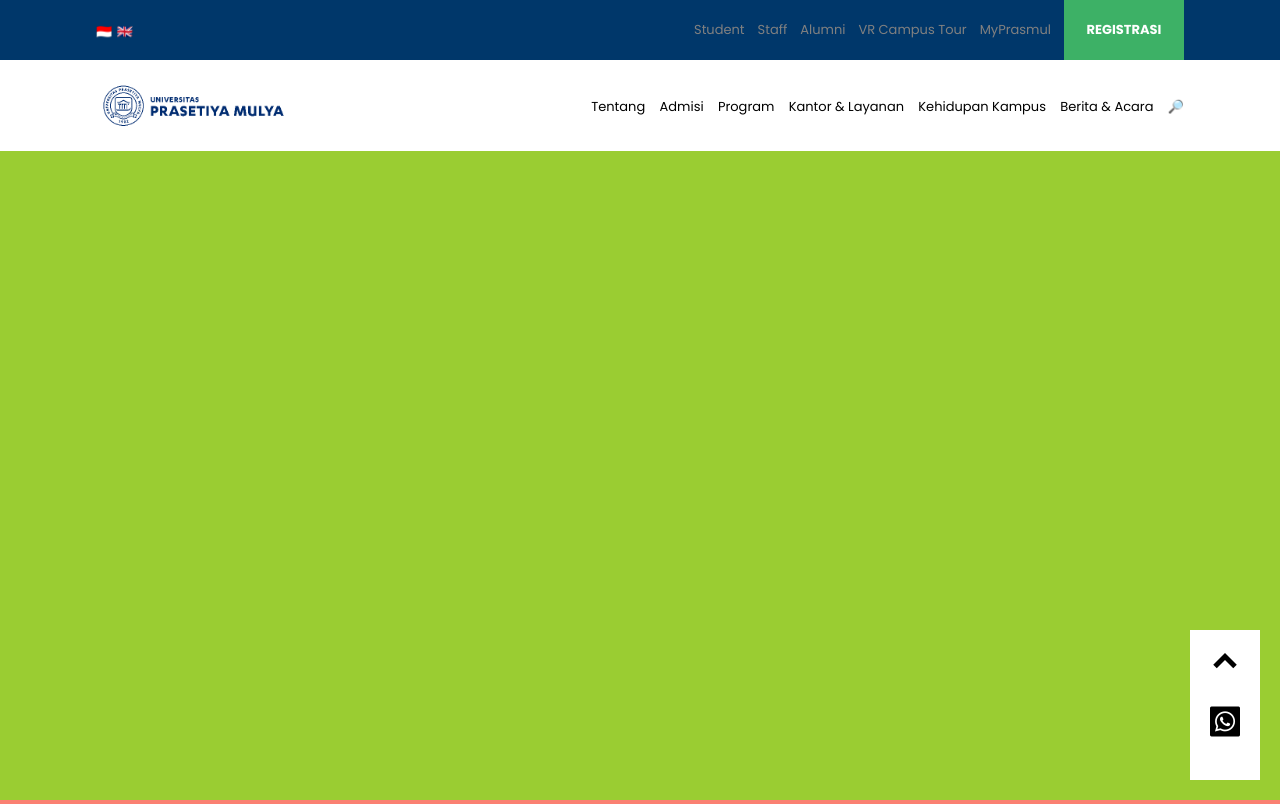
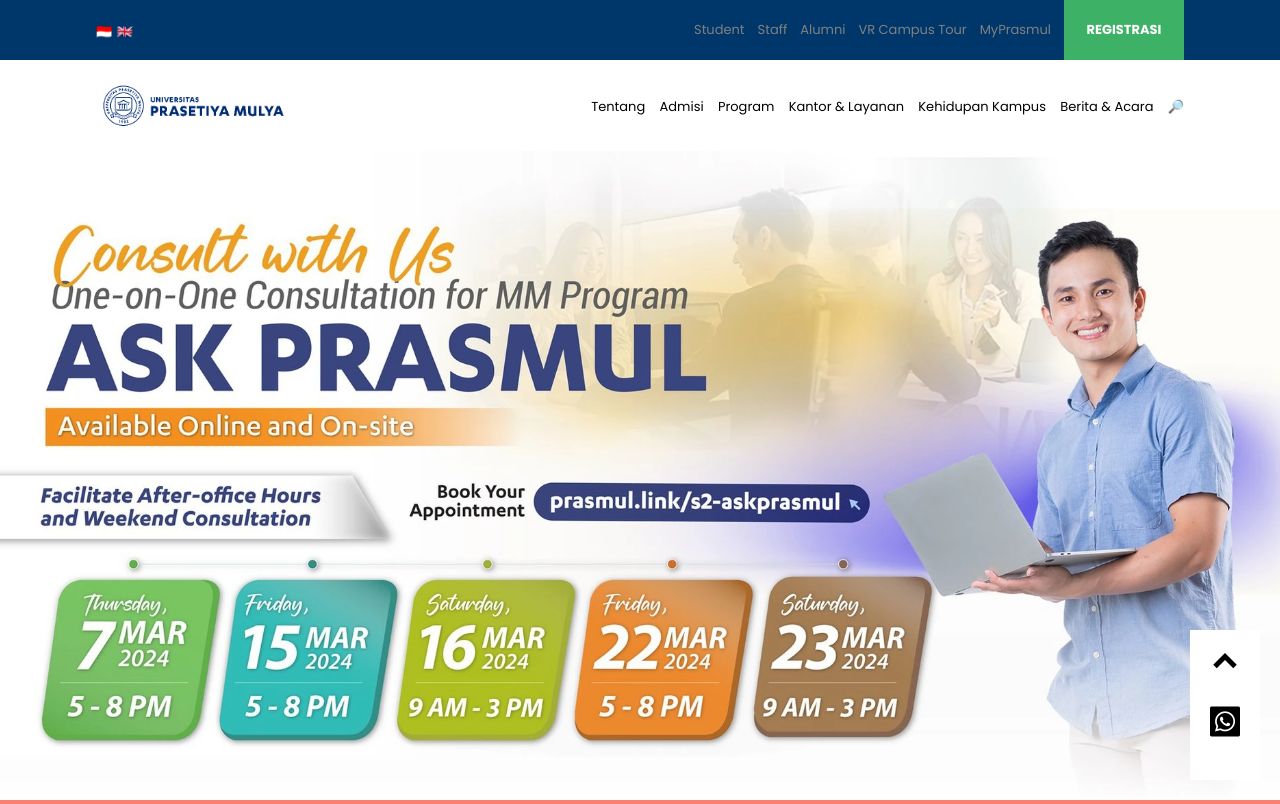
Before and after one commit to Aaronn08/prasetiyamulya, a plain HTML site: page index.html in a window 1280 px wide. Shown: the top 804 px of the page. Drawn offline with nearby package versions, Linux system fonts and the light colour scheme.

Commit message:
Update style.css

```diff
--- a/style.css
+++ b/style.css
@@ -84,7 +84,7 @@
 section.hero {
     height: calc(100vh - 60px - 91px);
     background-color: yellowgreen;
-    background-image: url('assets/prasmul2contoh.webp');
+    background-image: url('prasmul2contoh.webp');
     background-size: cover;
     background-position: center center;
     background-repeat: no-repeat;
```
